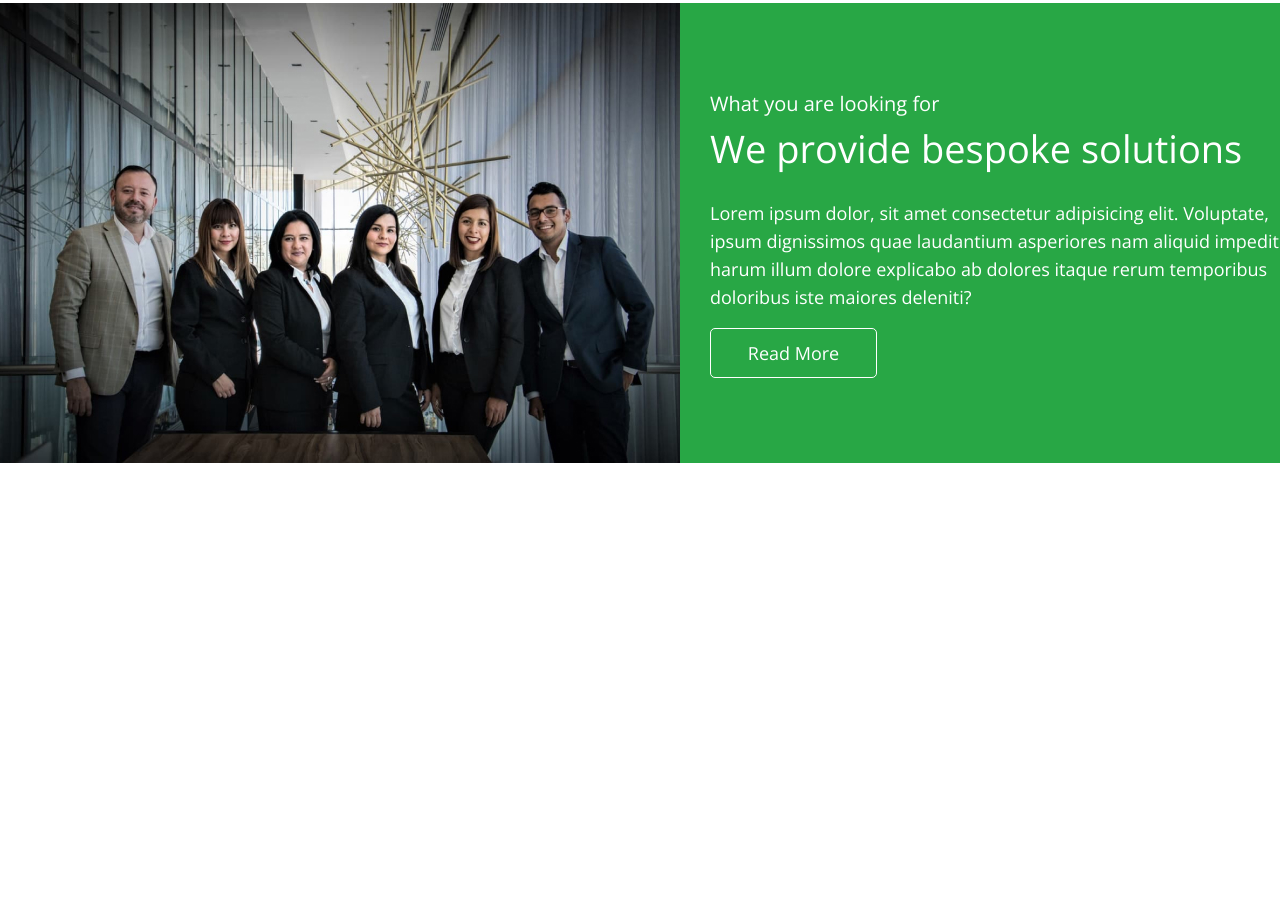
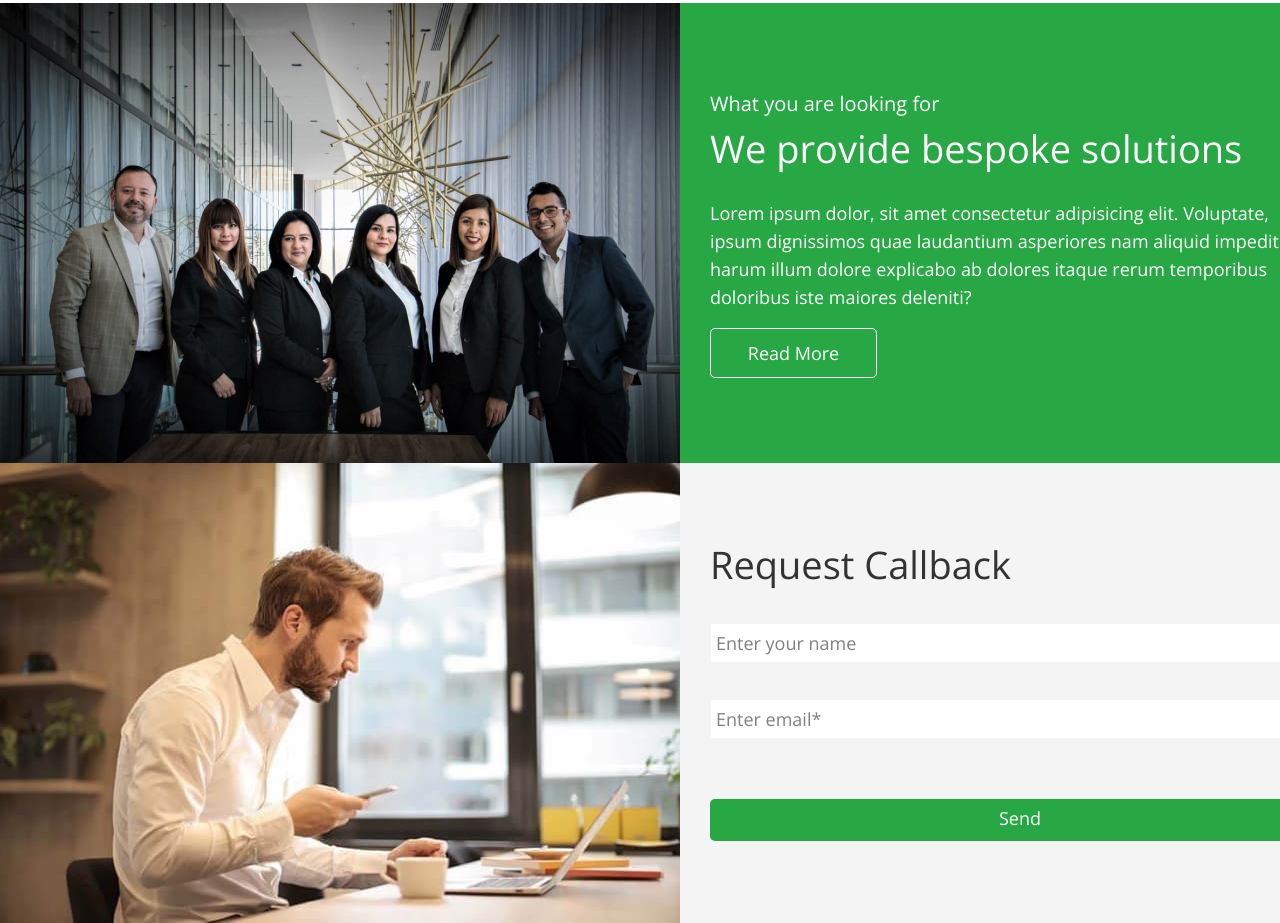
Before and after one commit to Onlysofi/fson-65-unbelievable, a plain HTML site: page index.html in a window 1280 px wide. Shown: the part 1091-2014 px from the top of the page. Before the commit the page ends 1554 px from the top, so only its background shows below. Drawn offline with nearby package versions, Linux system fonts and the light colour scheme.

Commit message:
розмітку та стилізацію callback

```diff
--- a/css/style.css
+++ b/css/style.css
@@ -261,3 +261,72 @@ address {
   align-items: center;
   justify-content: start;
 }
+
+/**
+  |============================
+  | callback
+  |============================
+*/
+
+
+.callback .container {
+  display: flex;
+  padding: 0;
+}
+
+.callback-content-wrapper {
+  background-color: #F4F4F4;
+  padding: 78px 30px 82px 30px;
+  width: 100%;
+}
+
+.callback-title {
+  font-weight: 300;
+  font-size: 38px;
+  line-height: 1.26;
+  color: var(--primary-text-color);
+  margin-bottom: 34px;
+}
+
+.callback-form {
+  display: flex;
+  flex-direction: column;
+}
+
+.callback-label.name {
+  margin-bottom: 36px;
+}
+
+.callback-label-input {
+
+  width: 100%;
+  background: var(--secondary-text-color);
+  border: 1px solid #F5F5F5;
+  height: 40px;
+  padding: 6px 6px 5px 5px;
+}
+
+.callback-label-input::placeholder {
+  line-height: 1.56;
+  color: #808080;
+}
+
+.callback-label-input:focus {
+  outline: 0;
+  outline-offset: 0;
+}
+
+.callback-label.email {
+  margin-bottom: 60px;
+}
+
+.callback-btn {
+  background: var(--accent-color);
+  border-radius: 5px;
+  font-family: 'Open Sans';
+  line-height: 1.39;
+  text-align: center;
+  color: var(--secondary-text-color);
+  padding: 7px 0 10px 0;
+  border: 0;
+}
--- a/index.html
+++ b/index.html
@@ -1,5 +1,6 @@
 <!DOCTYPE html>
 <html lang="en">
+
 <head>
   <meta charset="UTF-8" />
   <meta http-equiv="X-UA-Compatible" content="IE=edge" />
@@ -17,16 +18,10 @@
   <!-- font famaly -->
   <link rel="preconnect" href="https://fonts.googleapis.com" />
   <link rel="preconnect" href="https://fonts.gstatic.com" crossorigin />
-    <link
-      href="https://fonts.googleapis.com/css2?family=Open+Sans:wght@300;400&display=swap"
-      rel="stylesheet"
-    />
+  <link href="https://fonts.googleapis.com/css2?family=Open+Sans:wght@300;400&display=swap" rel="stylesheet" />
 
   <!-- normalize -->
-    <link
-      rel="stylesheet"
-      href="https://cdnjs.cloudflare.com/ajax/libs/normalize/1.0.0/normalize.min.css"
-    />
+  <link rel="stylesheet" href="https://cdnjs.cloudflare.com/ajax/libs/normalize/1.0.0/normalize.min.css" />
 
   <!-- style -->
   <link rel="stylesheet" href="./css/style.css" />
@@ -74,8 +69,7 @@
             <svg class="hero-btn-icon" width="9" height="18">
               <use href="./images/sprite.svg#icon-arrow-right"></use>
             </svg>
-              Read More</a
-            >
+            Read More</a>
         </div>
       </div>
     </section>
@@ -131,6 +125,34 @@
         </div>
       </div>
     </section>
+
+    <!-- callback -->
+    <section class="callback">
+      <div class="container">
+        <img src="./images/callback/callback.jpg" alt="man with phone" width="680" height="460">
+
+        <div class="callback-content-wrapper">
+          <h2 class="callback-title">Request Callback</h2>
+
+
+          <form class="callback-form">
+
+            <label class="callback-label name">
+              <input class="callback-label-input " type="text" name="username" placeholder="Enter your name" />
+            </label>
+
+            <label class="callback-label email">
+              <input class="callback-label-input" type="email" name="email" placeholder="Enter email*" />
+            </label>
+            <button class="btn callback-btn" type="submit">Send</button>
+          </form>
+
+
+        </div>
+      </div>
+    </section>
+
   </main>
 </body>
+
 </html>
```
Also changed, not shown: images/callback/callback.jpg (added), 1 other file. Lines whose indentation alone changed are shown as unchanged.
